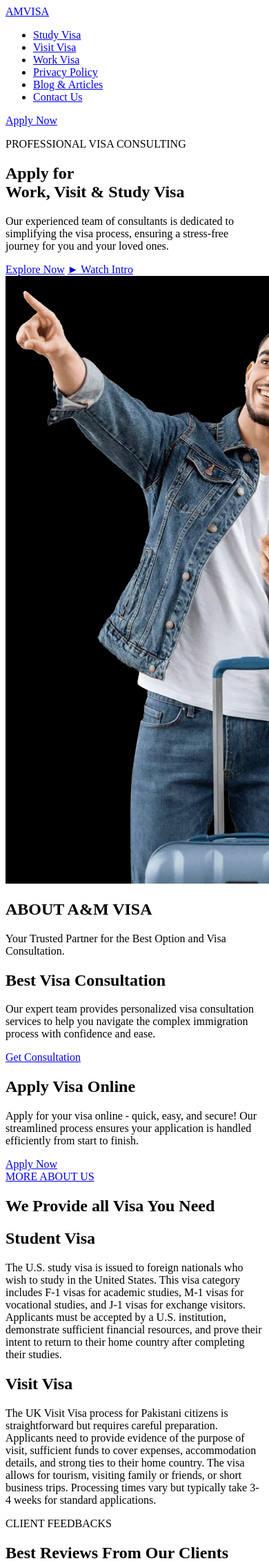
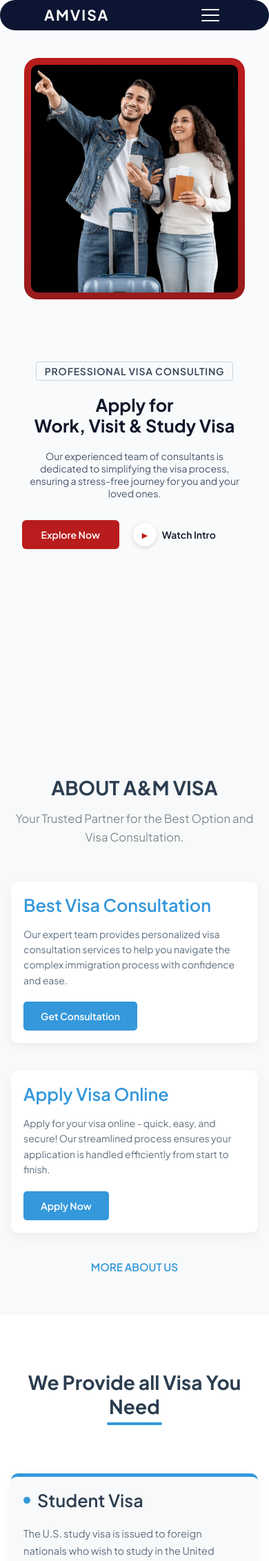
Before and after one commit to MuhammadBahawal/VisaConsultants, a PHP site: page /visa-consultants-responsive/index.html in a window 390 px wide; the page is wider, and only the part inside the window is pictured. Shown: the top 2263 px of that part at 69% size. Run offline with PHP 8.4, Linux system fonts and the light colour scheme.

Commit message:
responsiveness complete

```diff
--- a/assets/css/style.css
+++ b/assets/css/style.css
@@ -1001,3 +1001,191 @@
     max-width: 100%;
   }
 }
+
+/* ===== Responsive Nav & Global refinements ===== */
+
+/* make layout containers truly fluid */
+.container, .hero-container, .visa-section, .visa-services, .container-testimonials, .coaching-container, .blog-container, #achievement-section {
+  width: 100%;
+  max-width: 1200px;
+  margin-left: auto;
+  margin-right: auto;
+  padding-left: 16px;
+  padding-right: 16px;
+}
+
+/* NAV - mobile toggle */
+.nav-toggle {
+    display: none;
+    background: transparent;
+    border: none;
+    cursor: pointer;
+    padding: 8px;
+    margin-left: 8px;
+}
+
+.nav-toggle .hamburger,
+.nav-toggle .hamburger::before,
+.nav-toggle .hamburger::after {
+    display: block;
+    width: 26px;
+    height: 2px;
+    background: #fff;
+    border-radius: 2px;
+    position: relative;
+}
+
+.nav-toggle .hamburger::before,
+.nav-toggle .hamburger::after {
+    content: "";
+    position: absolute;
+    left: 0;
+}
+
+.nav-toggle .hamburger::before { top: -8px; }
+.nav-toggle .hamburger::after { top: 8px; }
+
+/* small screens: collapse nav links to a vertical menu */
+@media (max-width: 992px) {
+
+  .navbar {
+    padding: 0.6rem 0.8rem;
+    gap: 12px;
+  }
+
+  .nav-links {
+    position: absolute;
+    top: 72px;
+    right: 16px;
+    background: rgba(12,22,50,0.98);
+    backdrop-filter: blur(6px);
+    flex-direction: column;
+    align-items: flex-start;
+    gap: 0;
+    width: calc(100% - 32px);
+    max-width: 320px;
+    padding: 14px;
+    border-radius: 10px;
+    display: none;
+    z-index: 2000;
+    box-shadow: 0 10px 30px rgba(2,6,23,0.45);
+  }
+
+  .nav-links.open {
+    display: flex;
+  }
+
+  .nav-links li {
+    width: 100%;
+    margin: 6px 0;
+  }
+
+  .nav-links a {
+    display: block;
+    padding: 10px 12px;
+    width: 100%;
+    color: #fff;
+    font-weight: 700;
+  }
+
+  .nav-toggle {
+    display: inline-flex;
+    align-items: center;
+  }
+
+  .apply-now-btn {
+    display: none; /* move CTA into menu for small devices */
+  }
+}
+
+/* very small screens: full width menu */
+@media (max-width: 480px) {
+  .nav-links {
+    right: 0;
+    left: 0;
+    top: 64px;
+    width: 100%;
+    border-radius: 0;
+    padding-top: 20px;
+    padding-bottom: 20px;
+  }
+
+  .hero-content h1 {
+    font-size: 1.8rem;
+  }
+
+  .hero {
+    padding: 40px 4%;
+  }
+}
+
+/* Fluid typography for better scaling */
+:root {
+  --type-base: 16px;
+}
+
+html {
+  font-size: var(--type-base);
+}
+
+@media (min-width: 1200px) {
+  :root { --type-base: 18px; }
+}
+
+@media (max-width: 480px) {
+  :root { --type-base: 14px; }
+}
+
+/* Ensure images are responsive */
+img {
+  max-width: 100%;
+  height: auto;
+  display: block;
+}
+
+/* Improve grid responsivity (testimonials & blog already use auto-fit) */
+.reviews-grid {
+  grid-template-columns: repeat(auto-fit, minmax(240px, 1fr));
+}
+
+.blog-grid {
+  grid-template-columns: repeat(auto-fit, minmax(240px, 1fr));
+}
+
+/* Achievement stats stack earlier on medium screens */
+@media (max-width: 900px) {
+  .achievement-stats {
+    gap: 12px;
+  }
+
+  .stat-item {
+    flex: 1 1 40%;
+    text-align: center;
+    border-right: none;
+    padding-right: 0;
+  }
+}
+
+/* reduce heavy shadows & spacing on small devices */
+@media (max-width: 600px) {
+  .visa-section__card,
+  .visa-services__card,
+  .blog-card,
+  .review-card {
+    padding: 18px;
+  }
+
+  .hero-image img {
+    max-width: 320px;
+  }
+
+  .coaching-image-wrapper {
+    max-width: 100%;
+  }
+}
+
+/* Accessibility: visible focus outlines */
+a:focus, button:focus {
+  outline: 3px solid rgba(183, 28, 28, 0.25);
+  outline-offset: 2px;
+}
--- a/index.html
+++ b/index.html
@@ -22,6 +22,12 @@
     <header class="header">
         <nav class="navbar container">
             <a href="#" class="logo">AMVISA</a>
+
+            <!-- mobile nav toggle -->
+            <button class="nav-toggle" aria-label="Toggle navigation" aria-expanded="false">
+                <span class="hamburger"></span>
+            </button>
+
             <ul class="nav-links">
                 <li><a href="#study-visa">Study Visa</a></li>
                 <li><a href="#visit-visa">Visit Visa</a></li>
@@ -29,7 +35,6 @@
                 <li><a href="#consultation">Privacy Policy</a></li>
                 <li><a href="#blog">Blog & Articles</a></li>
                 <li><a href="#contact">Contact Us</a></li>
-
             </ul>
             <a href="#" class="btn apply-now-btn">Apply Now</a>
         </nav>
@@ -339,6 +344,9 @@
 </section>
 
     </div>
+
+    <!-- Add script for mobile nav -->
+    <script src="./assets/js/main.js" defer></script>
 </body>
 
 </html>
--- a/visa-consultants-responsive/assets/js/main.js
+++ /dev/null
@@ -1 +0,0 @@
-// This file is intentionally left blank.
--- a/visa-consultants-responsive/index.html
+++ /dev/null
@@ -1,317 +0,0 @@
-<!DOCTYPE html>
-<html lang="en">
-
-<head>
-    <meta charset="UTF-8" />
-    <meta name="viewport" content="width=device-width, initial-scale=1.0" />
-    <meta http-equiv="X-UA-Compatible" content="ie=edge" />
-    <link rel="preconnect" href="https://fonts.googleapis.com">
-    <link rel="preconnect" href="https://fonts.gstatic.com" crossorigin>
-    <link href="https://fonts.googleapis.com/css2?family=Plus+Jakarta+Sans:wght@200;400;600;800&display=swap" rel="stylesheet">
-    <meta name="description" content="Visa Consultation and Application Portal" />
-    <title>Visa Application | Work, Visit & Study Visa</title>
-    <link rel="stylesheet" href="assets/css/style.css" />
-</head>
-
-<body>
-    <header class="header">
-        <nav class="navbar container">
-            <a href="#" class="logo">AMVISA</a>
-            <ul class="nav-links">
-                <li><a href="#study-visa">Study Visa</a></li>
-                <li><a href="#visit-visa">Visit Visa</a></li>
-                <li><a href="#work-visa">Work Visa</a></li>
-                <li><a href="#consultation">Privacy Policy</a></li>
-                <li><a href="#blog">Blog & Articles</a></li>
-                <li><a href="#contact">Contact Us</a></li>
-            </ul>
-            <a href="#" class="btn apply-now-btn">Apply Now</a>
-        </nav>
-    </header>
-
-    <div class="main">
-        <section class="hero">
-            <div class="hero-container">
-                <div class="hero-content">
-                    <p class="tagline">PROFESSIONAL VISA CONSULTING</p>
-                    <h1>Apply for <br><span>Work, Visit & Study Visa</span></h1>
-                    <p class="description">
-                        Our experienced team of consultants is dedicated to simplifying the visa process,
-                        ensuring a stress-free journey for you and your loved ones.
-                    </p>
-                    <div class="hero-buttons">
-                        <a href="#" class="explore-now-btn">Explore Now</a>
-                        <a href="#" class="btn-secondary">
-                            <span class="play-icon">&#9658;</span> Watch Intro
-                        </a>
-                    </div>
-                </div>
-                <div class="hero-image">
-                    <img src="assets/images/image.png" alt="Visa Consultants">
-                    <div class="plane-icon"></div>
-                </div>
-            </div>
-        </section>
-
-        <section class="visa-section" id="visa-section">
-            <div class="visa-section__header">
-                <h1 class="visa-section__title">ABOUT A&M VISA</h1>
-                <p class="visa-section__subtitle">Your Trusted Partner for the Best Option and Visa Consultation.</p>
-            </div>
-            <div class="visa-section__content">
-                <div class="visa-section__card" id="visa-consultation-card">
-                    <h2 class="visa-section__card-title">Best Visa Consultation</h2>
-                    <p class="visa-section__card-description">
-                        Our expert team provides personalized visa consultation services to help you navigate
-                        the complex immigration process with confidence and ease.
-                    </p>
-                    <a href="#" class="visa-section__button">Get Consultation</a>
-                </div>
-                <div class="visa-section__card" id="visa-application-card">
-                    <h2 class="visa-section__card-title">Apply Visa Online</h2>
-                    <p class="visa-section__card-description">
-                        Apply for your visa online - quick, easy, and secure! Our streamlined process
-                        ensures your application is handled efficiently from start to finish.
-                    </p>
-                    <a href="#" class="visa-section__button">Apply Now</a>
-                </div>
-            </div>
-            <div class="visa-section__about-link">
-                <a href="#" id="visa-about-link">MORE ABOUT US</a>
-            </div>
-        </section>
-
-        <section class="visa-services" id="visa-services">
-            <div class="visa-services__header">
-                <h1 class="visa-services__title">We Provide all Visa You Need</h1>
-            </div>
-            <div class="visa-services__content">
-                <div class="visa-services__card" id="student-visa-card">
-                    <h2 class="visa-services__card-title">Student Visa</h2>
-                    <p class="visa-services__card-description">
-                        The U.S. study visa is issued to foreign nationals who wish to study in the United States.
-                        This visa category includes F-1 visas for academic studies, M-1 visas for vocational studies,
-                        and J-1 visas for exchange visitors. Applicants must be accepted by a U.S. institution,
-                        demonstrate sufficient financial resources, and prove their intent to return to their home
-                        country after completing their studies.
-                    </p>
-                </div>
-                <div class="visa-services__card" id="visit-visa-card">
-                    <h2 class="visa-services__card-title">Visit Visa</h2>
-                    <p class="visa-services__card-description">
-                        The UK Visit Visa process for Pakistani citizens is straightforward but requires careful
-                        preparation. Applicants need to provide evidence of the purpose of visit, sufficient funds to cover expenses,
-                        accommodation details, and strong ties to their home country. The visa allows for tourism,
-                        visiting family or friends, or short business trips. Processing times vary but typically take
-                        3-4 weeks for standard applications.
-                    </p>
-                </div>
-            </div>
-        </section>
-
-        <section id="testimonials-section">
-            <div class="container-testimonials">
-                <div class="subheading-testimonials">CLIENT FEEDBACKS</div>
-                <h2 class="title-testimonials">Best Reviews From Our Clients</h2>
-                <p class="desc-testimonials">See What Our Clients Are Saying – Best Reviews from Real Customers</p>
-                <div class="reviews-grid">
-                    <div class="review-card">
-                        <p class="review-text">Great service! I got my visa approved easily. I highly recommend A&M Visa Consultants.</p>
-                        <div class="stars">★★★★★</div>
-                        <div class="client-info">
-                            <img src="https://i.ibb.co/PzN9KtC/1.jpg" alt="Zafar Khan" class="client-img" />
-                            <div>
-                                <strong class="client-name">Zafar Khan</strong><br />
-                                <small class="client-role">Client</small>
-                            </div>
-                        </div>
-                    </div>
-                    <div class="review-card">
-                        <p class="review-text">A&M Visa Consultants made everything smooth and stress-free. Very helpful team!</p>
-                        <div class="stars">★★★★★</div>
-                        <div class="client-info">
-                            <img src="https://i.ibb.co/sWjDwMt/2.jpg" alt="Ahmed Shahzad" class="client-img" />
-                            <div>
-                                <strong class="client-name">Ahmed Shahzad</strong><br />
-                                <small class="client-role">Client</small>
-                            </div>
-                        </div>
-                    </div>
-                    <div class="review-card">
-                        <p class="review-text">Professional and reliable service! My visa application was handled well by A&M Visa Consultants.</p>
-                        <div class="stars">★★★★★</div>
-                        <div class="client-info">
-                            <img src="https://i.ibb.co/7W5XBpP/3.jpg" alt="Fatima Rehman" class="client-img" />
-                            <div>
-                                <strong class="client-name">Fatima Rehman</strong><br />
-                                <small class="client-role">Client</small>
-                            </div>
-                        </div>
-                    </div>
-                    <div class="review-card">
-                        <p class="review-text">A&M Visa Consultants guided me step by step. knowledgeable and efficient team</p>
-                        <div class="stars">★★★★★</div>
-                        <div class="client-info">
-                            <img src="https://i.ibb.co/cbwKxHM/4.jpg" alt="Ayesha Malik" class="client-img" />
-                            <div>
-                                <strong class="client-name">Ayesha Malik</strong><br />
-                                <small class="client-role">Client</small>
-                            </div>
-                        </div>
-                    </div>
-                    <div class="review-card">
-                        <p class="review-text">Efficient and fast service! I’m very happy with A&M Visa Consultants’ assistance</p>
-                        <div class="stars">★★★★★</div>
-                        <div class="client-info">
-                            <img src="https://i.ibb.co/r0rD5cV/5.jpg" alt="Kamran Iqbal" class="client-img" />
-                            <div>
-                                <strong class="client-name">Kamran Iqbal</strong><br />
-                                <small class="client-role">Client</small>
-                            </div>
-                        </div>
-                    </div>
-                    <div class="review-card">
-                        <p class="review-text">Great experience with A&M Visa Consultants. Their team was very supportive and knowledgeable.</p>
-                        <div class="stars">★★★★★</div>
-                        <div class="client-info">
-                            <img src="https://i.ibb.co/ZJzBgS8/6.jpg" alt="Rizwan" class="client-img" />
-                            <div>
-                                <strong class="client-name">Rizwan</strong><br />
-                                <small class="client-role">Client</small>
-                            </div>
-                        </div>
-                    </div>
-                </div>
-            </div>
-        </section>
-
-        <section id="coaching-section">
-            <div class="coaching-container">
-                <div class="coaching-image-wrapper">
-                    <div class="image-background-gradient"></div>
-                    <img src="https://i.ibb.co/r0bbypT/businessman.jpg" alt="Professional Coaching" class="coaching-image" />
-                </div>
-                <div class="coaching-content">
-                    <div class="coaching-label">COACHING</div>
-                    <h2 class="coaching-title">We Provide the Best Training For Interview</h2>
-                    <p class="coaching-description">
-                        At A&M Visa Consultants, we provide the best training for visa interviews. Our experienced trainers offer personalized coaching to help clients confidently face the interview process, ensuring they are fully prepared. With a focus on the most commonly asked questions, effective communication techniques, and real-world mock interviews, we strive to improve our clients' chances of success.
-                    </p>
-                    <button class="coaching-btn" type="button">ANY QUERY</button>
-                </div>
-            </div>
-        </section>
-
-        <section id="achievement-section">
-            <div class="achievement-stats">
-                <div class="stat-item">
-                    <span class="stat-number">100<span class="plus-sign">+</span></span>
-                    <p class="stat-label">Satisfied Clients</p>
-                </div>
-                <div class="stat-item">
-                    <span class="stat-number">10<span class="plus-sign">+</span></span>
-                    <p class="stat-label">Expert Team</p>
-                </div>
-                <div class="stat-item">
-                    <span class="stat-number">90<span class="plus-sign">+</span></span>
-                    <p class="stat-label">Successful Visa Created</p>
-                </div>
-                <div class="stat-item">
-                    <span class="stat-number">2<span class="plus-sign">+</span></span>
-                    <p class="stat-label">Years Of Experiences</p>
-                </div>
-            </div>
-            <div class="achievement-cta">
-                <div class="achievement-image-wrapper">
-                    <img src="https://i.ibb.co/vQ6fVYv/happy-couple-passport.jpg" alt="Happy Couple Holding Passports" class="achievement-image" />
-                </div>
-                <div class="achievement-text">
-                    <h2>We Provide The Best Way To Success Your Study, Work And Visit</h2>
-                    <p>
-                        At A&M Visa Consultants, we're dedicated to making your journey smooth and successful.
-                        With expert guidance and tailored solutions, we help you navigate every step towards a brighter future in your new home.
-                    </p>
-                    <button class="btn-apply-visa">APPLY VISA NOW</button>
-                </div>
-            </div>
-        </section>
-
-        <section id="blog-section">
-            <div class="blog-container">
-                <div class="blog-label">OUR BLOG</div>
-                <h2 class="blog-title">Explore Our Latest Blog & Articles</h2>
-                <div class="blog-grid">
-                    <article class="blog-card">
-                        <div class="blog-image-wrapper">
-                            <img src="https://i.ibb.co/f9nQLSy/UK-Study-Visa.jpg" alt="UK Study Visa Process" />
-                            <span class="blog-tag">Blog</span>
-                        </div>
-                        <div class="blog-content">
-                            <h3 class="blog-post-title">UK Study Visa Process for Undergraduate and Post graduate.</h3>
-                            <p class="blog-excerpt">Choose Your Course and Apply to a UK Institution Research Courses and...</p>
-                            <a href="#" class="blog-readmore">READ MORE <span class="arrow">→</span></a>
-                        </div>
-                    </article>
-                    <article class="blog-card">
-                        <div class="blog-image-wrapper">
-                            <img src="https://i.ibb.co/GFXbV7w/CAS-interview.jpg" alt="40 Questions for CAS Interview" />
-                            <span class="blog-tag">Blog</span>
-                        </div>
-                        <div class="blog-content">
-                            <h3 class="blog-post-title">40 Questions for CAS interview</h3>
-                            <p class="blog-excerpt">General Questions About Your Studies Why do you want to study in...</p>
-                            <a href="#" class="blog-readmore">READ MORE <span class="arrow">→</span></a>
-                        </div>
-                    </article>
-                    <article class="blog-card">
-                        <div class="blog-image-wrapper">
-                            <img src="https://i.ibb.co/0FgF7jd/UK-Visa-process.jpg" alt="UK visit visa process" />
-                            <span class="blog-tag">Blog</span>
-                        </div>
-                        <div class="blog-content">
-                            <h3 class="blog-post-title">UK visit visa process and document requirement</h3>
-                            <p class="blog-excerpt">The UK Visit Visa process for Pakistani citizens is straightforward but requires careful...</p>
-                            <a href="#" class="blog-readmore">READ MORE <span class="arrow">→</span></a>
-                        </div>
-                    </article>
-                    <article class="blog-card">
-                        <div class="blog-image-wrapper">
-                            <img src="https://i.ibb.co/0sDkYFh/UK-short-term-study.jpg" alt="UK Short term study visa" />
-                            <span class="blog-tag">Blog</span>
-                        </div>
-                        <div class="blog-content">
-                            <h3 class="blog-post-title">UK Short term study visa process and document requirement</h3>
-                            <p class="blog-excerpt">The UK Short-Term Study Visa allows individuals to study a short course in...</p>
-                            <a href="#" class="blog-readmore">READ MORE <span class="arrow">→</span></a>
-                        </div>
-                    </article>
-                    <article class="blog-card">
-                        <div class="blog-image-wrapper">
-                            <img src="https://i.ibb.co/SnYMrXL/Schengen-Student-Visa.jpg" alt="Schengen student visa" />
-                            <span class="blog-tag">Blog</span>
-                        </div>
-                        <div class="blog-content">
-                            <h3 class="blog-post-title">Schengen Zone study visa process and document requirements</h3>
-                            <p class="blog-excerpt">Schengen Zone Study Visa Process and Document Requirements The Schengen Study...</p>
-                            <a href="#" class="blog-readmore">READ MORE <span class="arrow">→</span></a>
-                        </div>
-                    </article>
-                    <article class="blog-card">
-                        <div class="blog-image-wrapper">
-                            <img src="https://i.ibb.co/17J9QmQ/Schengen-tourist-visa.jpg" alt="Schengen tourist visa" />
-                            <span class="blog-tag">Blog</span>
-                        </div>
-                        <div class="blog-content">
-                            <h3 class="blog-post-title">Visit visa process for Schengen zone for Pakistanis</h3>
-                            <p class="blog-excerpt">The Schengen Visit Visa for Pakistani citizens allows you to travel to any...</p>
-                            <a href="#" class="blog-readmore">READ MORE <span class="arrow">→</span></a>
-                        </div>
-                    </article>
-                </div>
-            </div>
-        </section>
-    </div>
-    <script src="assets/js/main.js"></script>
-</body>
-
-</html>
```
Also changed, not shown: visa-consultants-responsive/README.md (deleted), visa-consultants-responsive/assets/css/style.css (deleted), 1 other file.
